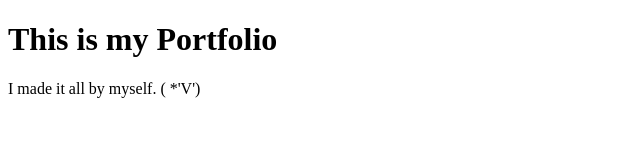
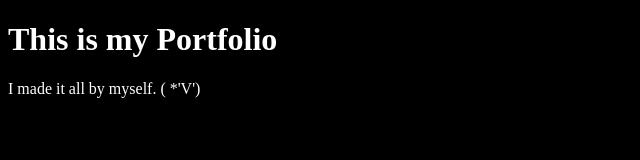
Before and after one commit to HeavensSword/anthonynicholas.github.io, a plain HTML site: page index.html in a window 1280 px wide. Shown: the whole page, without its empty margins (0-640 px from the left). Drawn offline with Linux system fonts and the light colour scheme.

Commit message:
Added mainStyle.css and a reference to it in index.

```diff
--- a/index.html
+++ b/index.html
@@ -1,7 +1,11 @@
 <!DOCTYPE html>
 <html>
-<body>
-	<h1>This is my Portfolio</h1>
-	<p>I made it all by myself. ( *'V')</p>
-</body>
+	<head>
+		<link rel="stylesheet" type="text/css" href="web/css/mainStyle.css">
+	</head>
+
+	<body>
+		<h1>This is my Portfolio</h1>
+		<p>I made it all by myself. ( *'V')</p>
+	</body>
 </html>
--- /dev/null
+++ b/web/css/mainStyle.css
@@ -0,0 +1,9 @@
+html
+{
+	background-color: #000;
+	color: #fff;
+}
+
+body
+{
+}
```
